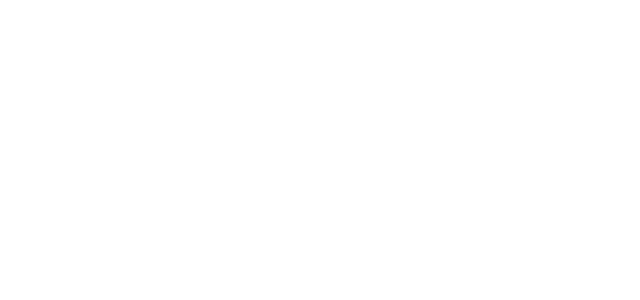
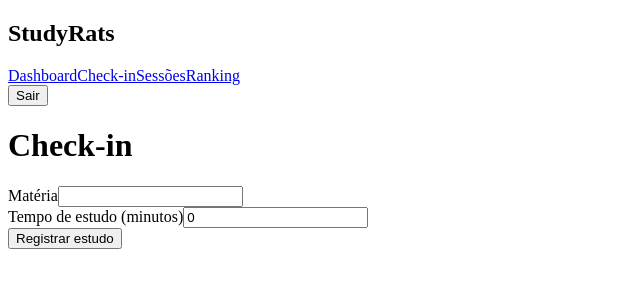
Before and after one commit to BiancaAriga/studyrats-frontend, an Angular app: page /check-in in a window 1280 px wide. Before the commit this address led to /. Shown: the top 300 px of the page, without its empty margins (0-640 px from the left). Built offline with nearby package versions, Linux system fonts and the light colour scheme; sample sign-in values are in the browser's storage.

Commit message:
feat: componente de checkin

```diff
--- a/src/app/app.routes.ts
+++ b/src/app/app.routes.ts
@@ -5,6 +5,7 @@
 import { homeGuard } from './core/auth/home-guard';
 import { guestGuard } from './core/auth/guest-guard';
 import { MainLayout } from './layout/main-layout/main-layout';
+import { CheckIn } from './pages/check-in/check-in';
 
 export const routes: Routes = [
   {
@@ -27,6 +28,10 @@
         path: 'dashboard',
         component: Dashboard,
       },
+      {
+        path: 'check-in',
+        component: CheckIn,
+      },
     ],
   },
 ];
--- /dev/null
+++ b/src/app/pages/check-in/check-in.html
@@ -0,0 +1,27 @@
+<h1>Check-in</h1>
+
+<form (ngSubmit)="registerStudy()">
+  <div>
+    <label for="subject">Matéria</label>
+    <input
+      id="subject"
+      name="subject"
+      type="text"
+      [(ngModel)]="subject"
+    >
+  </div>
+
+  <div>
+    <label for="duration">Tempo de estudo (minutos)</label>
+    <input
+      id="duration"
+      name="duration"
+      type="number"
+      [(ngModel)]="duration"
+    >
+  </div>
+
+  <button type="submit">
+    Registrar estudo
+  </button>
+</form>
--- /dev/null
+++ b/src/app/pages/check-in/check-in.ts
@@ -0,0 +1,27 @@
+import { Component, inject } from '@angular/core';
+import { FormsModule } from '@angular/forms';
+import { StudySession } from '../../services/study-session';
+
+@Component({
+  imports: [FormsModule],
+  selector: 'app-check-in',
+  styleUrl: './check-in.css',
+  templateUrl: './check-in.html',
+})
+export class CheckIn {
+  private studySession = inject(StudySession);
+
+  subject = '';
+  duration = 0;
+
+  registerStudy() {
+    this.studySession.createSession(this.subject, this.duration).subscribe({
+      next: (response) => {
+        console.log('Sessão criada:', response);
+      },
+      error: (error) => {
+        console.error('Erro ao criar sessão:', error);
+      },
+    });
+  }
+}
--- /dev/null
+++ b/src/app/services/study-session.ts
@@ -0,0 +1,17 @@
+import { HttpClient } from '@angular/common/http';
+import { Service, inject } from '@angular/core';
+
+@Service()
+export class StudySession {
+    private http = inject(HttpClient);
+
+    createSession(subject: string, duration: number) {
+        return this.http.post(
+        'http://localhost:8000/study-sessions/',
+        {
+            subject: subject,
+            duration: duration,
+        },
+        );
+    }
+}
```
Also changed, not shown: src/app/pages/check-in/check-in.css (added), 2 other files (tests, documents, lock files or other folders).
